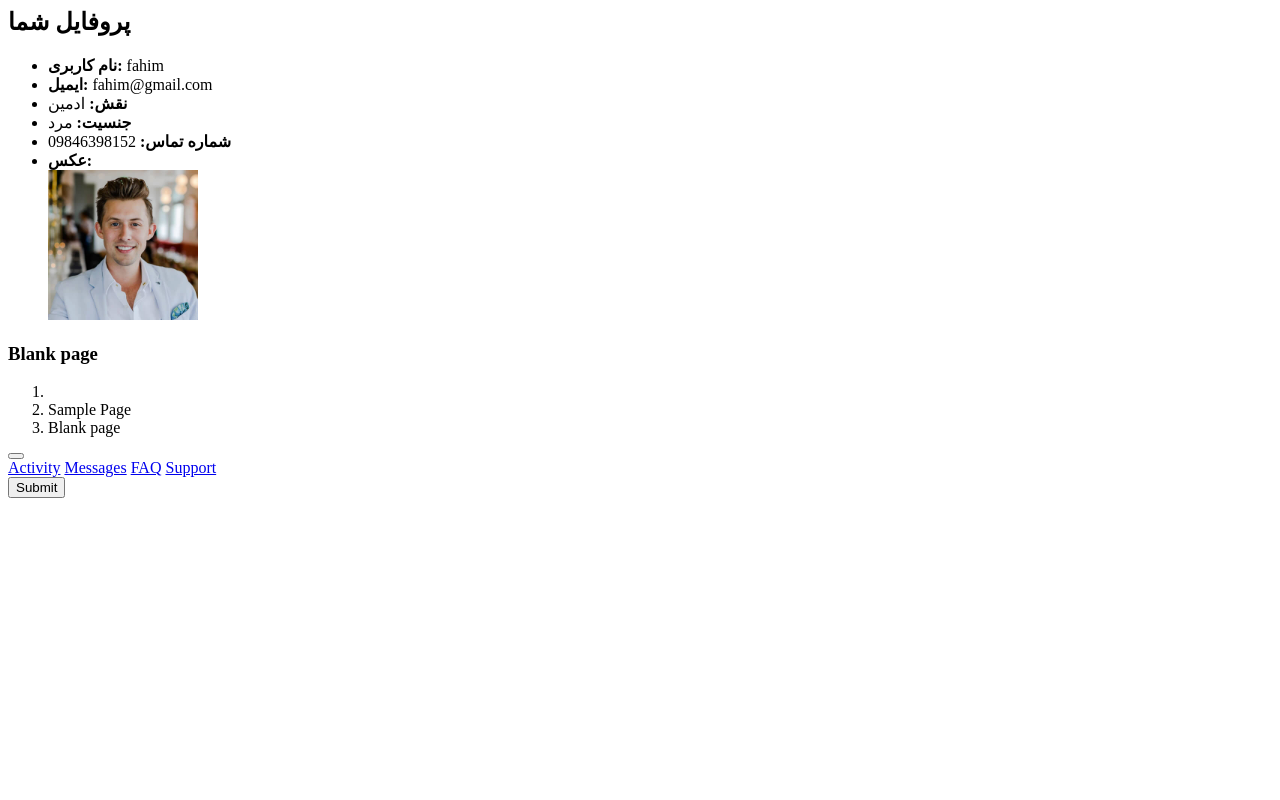
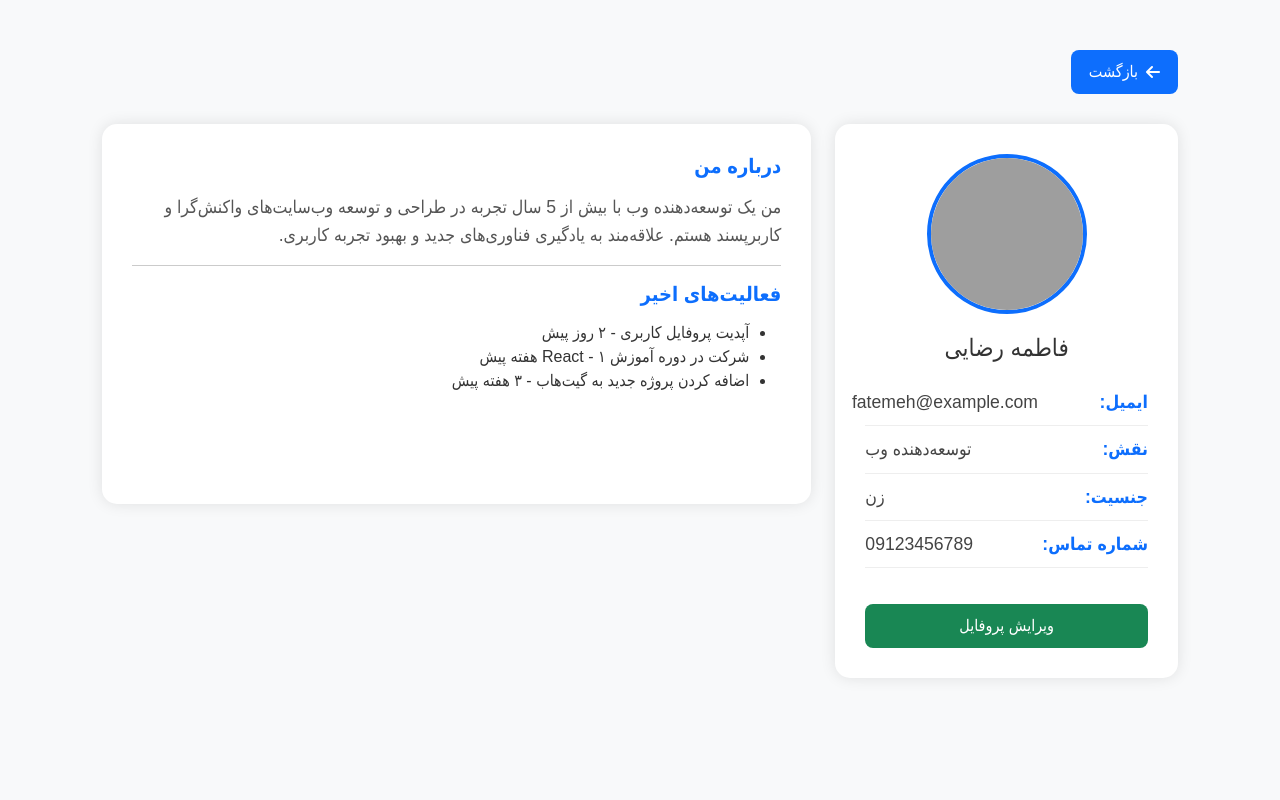
Before and after one commit to Ucmazar/school, a Django app: page /accounts/profile/ in a window 1280 px wide. Run offline with Django 5.2, Linux system fonts and the light colour scheme; a user stored in the database is signed in; grey boxes are pictures that could not be loaded.

Commit message:
add profile html

```diff
--- a/accounts/templates/accounts/profile.html
+++ b/accounts/templates/accounts/profile.html
@@ -1,44 +1,197 @@
+<!DOCTYPE html>
+<html lang="fa" dir="rtl">
+  <head>
+    <meta charset="UTF-8" />
+    <meta name="viewport" content="width=device-width, initial-scale=1" />
+    <title>پروفایل کاربری</title>
+    <link
+      href="https://cdn.jsdelivr.net/npm/bootstrap@5.3.0/dist/css/bootstrap.rtl.min.css"
+      rel="stylesheet"
+    />
+    <link
+      href="https://cdnjs.cloudflare.com/ajax/libs/font-awesome/6.4.0/css/all.min.css"
+      rel="stylesheet"
+    />
+    <style>
+      body {
+        background-color: #f8f9fa;
+        font-family: "Vazirmatn", sans-serif, Tahoma, sans-serif;
+        color: #333;
+      }
+      .container {
+        max-width: 1100px;
+        margin-top: 50px;
+      }
+      /* دکمه برگشت */
+      .btn-back {
+        background-color: #0d6efd;
+        color: white;
+        border: none;
+        padding: 10px 18px;
+        border-radius: 8px;
+        font-size: 1rem;
+        cursor: pointer;
+        display: inline-flex;
+        align-items: center;
+        gap: 8px;
+        transition: background-color 0.3s ease;
+        margin-bottom: 30px;
+      }
+      .btn-back:hover {
+        background-color: #0847c1;
+        color: white;
+      }
 
-  <div class="profile-container">
-    <h2>پروفایل شما</h2>
-    <ul>
-      <li><strong>نام کاربری:</strong> {{ user.username }}</li>
-      <li><strong>ایمیل:</strong> {{ user.email }}</li>
-      <li><strong>نقش:</strong> {{ user.get_role_display }}</li>
-      <li><strong>جنسیت:</strong> {{ user.get_gender_display }}</li>
-      <li><strong>شماره تماس:</strong> {{ user.phone_number }}</li>
-      {% if user.profile_picture %}
-        <li><strong>عکس:</strong><br><img src="{{ user.profile_picture.url }}" alt="Profile" width="150"></li>
-      {% endif %}
+      /* کارت پروفایل */
+      .profile-card {
+        background: white;
+        border-radius: 15px;
+        box-shadow: 0 0 15px rgb(0 0 0 / 0.1);
+        padding: 30px;
+      }
+
+      /* عکس پروفایل */
+      .profile-img {
+        width: 160px;
+        height: 160px;
+        border-radius: 50%;
+        object-fit: cover;
+        border: 4px solid #0d6efd;
+        margin-bottom: 20px;
+      }
+
+      /* اطلاعات پروفایل */
+      .profile-info li {
+        font-size: 1.1rem;
+        padding: 10px 0;
+        border-bottom: 1px solid #eee;
+        display: flex;
+        justify-content: space-between;
+        color: #444;
+      }
+      .profile-info li strong {
+        font-weight: 600;
+        color: #0d6efd;
+        min-width: 110px;
+        text-align: left;
+      }
+
+      /* دکمه ویرایش */
+      .btn-edit {
+        background-color: #198754;
+        color: white;
+        border: none;
+        padding: 10px 18px;
+        border-radius: 8px;
+        font-size: 1rem;
+        cursor: pointer;
+        width: 100%;
+        transition: background-color 0.3s ease;
+        margin-top: 20px;
+      }
+      .btn-edit:hover {
+        background-color: #145c32;
+        color: white;
+      }
+
+      /* بخش محتوا سمت راست */
+      .content-section {
+        background: white;
+        border-radius: 15px;
+        padding: 30px;
+        box-shadow: 0 0 15px rgb(0 0 0 / 0.1);
+        min-height: 380px;
+      }
+      .content-section h5 {
+        color: #0d6efd;
+        margin-bottom: 15px;
+        font-weight: 600;
+      }
+      .content-section p {
+        line-height: 1.6;
+        font-size: 1.1rem;
+        color: #555;
+      }
+
+      /* ریسپانسیو */
+      @media (max-width: 767px) {
+        .profile-img {
+          margin-left: auto;
+          margin-right: auto;
+          display: block;
+        }
+        .profile-info li {
+          flex-direction: column;
+          align-items: flex-start;
+        }
+        .profile-info li strong {
+          margin-bottom: 5px;
+        }
+      }
+    </style>
+  </head>
+  <body>
+    <div class="container">
+      <!-- دکمه برگشت -->
+      <button class="btn-back" onclick="window.history.back()">
+        <i class="fas fa-arrow-left"></i> بازگشت
+      </button>
+
+      <div class="row g-4">
+        <!-- ستون چپ: اطلاعات پروفایل -->
+        <div class="col-md-4">
+          <div class="profile-card text-center">
+            <!-- عکس پروفایل -->
+            <img
+              src="https://i.pravatar.cc/160?img=5"
+              alt="عکس پروفایل"
+              class="profile-img"
+            />
+            <!-- نام کاربر -->
+            <h4 class="mb-3">فاطمه رضایی</h4>
+            <!-- لیست اطلاعات -->
+            <ul
+              class="list-unstyled profile-info text-start mx-auto"
+              style="max-width: 320px"
+            >
+              <li>
+                <strong class="text-start">ایمیل:</strong> fatemeh@example.com
+              </li>
+              <li><strong class="text-start">نقش:</strong> توسعه‌دهنده وب</li>
+              <li><strong class="text-start">جنسیت:</strong> زن</li>
+              <li>
+                <strong class="text-start">شماره تماس:</strong> 09123456789
+              </li>
             </ul>
+            <!-- دکمه ویرایش -->
+            <button class="btn-edit">ویرایش پروفایل</button>
+          </div>
         </div>
 
-  <div class="content-header">
-		<div class="d-flex align-items-center">
-			<div class="mr-auto">
-				<h3 class="page-title">Blank page</h3>
-				<div class="d-inline-block align-items-center">
-					<nav>
-						<ol class="breadcrumb">
-							<li class="breadcrumb-item"><a href="#"><i class="mdi mdi-home-outline"></i></a></li>
-							<li class="breadcrumb-item" aria-current="page">Sample Page</li>
-							<li class="breadcrumb-item active" aria-current="page">Blank page</li>
-						</ol>
-					</nav>
-				</div>
-			</div>
-			<div class="right-title">
-				<div class="dropdown">
-					<button class="btn btn-outline dropdown-toggle no-caret" type="button" data-toggle="dropdown"><i class="mdi mdi-dots-horizontal"></i></button>
-					<div class="dropdown-menu dropdown-menu-right">
-					  <a class="dropdown-item" href="#"><i class="mdi mdi-share"></i>Activity</a>
-					  <a class="dropdown-item" href="#"><i class="mdi mdi-email"></i>Messages</a>
-					  <a class="dropdown-item" href="#"><i class="mdi mdi-help-circle-outline"></i>FAQ</a>
-					  <a class="dropdown-item" href="#"><i class="mdi mdi-settings"></i>Support</a>
-					  <div class="dropdown-divider"></div>
-					  <button type="button" class="btn btn-success">Submit</button>
+        <!-- ستون راست: محتوای بیشتر -->
+        <div class="col-md-8">
+          <div class="content-section">
+            <h5>درباره من</h5>
+            <p>
+              من یک توسعه‌دهنده وب با بیش از 5 سال تجربه در طراحی و توسعه
+              وب‌سایت‌های واکنش‌گرا و کاربرپسند هستم. علاقه‌مند به یادگیری
+              فناوری‌های جدید و بهبود تجربه کاربری.
+            </p>
+
+            <hr />
+
+            <h5>فعالیت‌های اخیر</h5>
+            <ul>
+              <li>آپدیت پروفایل کاربری - ۲ روز پیش</li>
+              <li>شرکت در دوره آموزش React - ۱ هفته پیش</li>
+              <li>اضافه کردن پروژه جدید به گیت‌هاب - ۳ هفته پیش</li>
+            </ul>
           </div>
         </div>
       </div>
     </div>
-	</div>
+
+    <!-- اسکریپت بوت‌استرپ -->
+    <script src="https://cdn.jsdelivr.net/npm/bootstrap@5.3.0/dist/js/bootstrap.bundle.min.js"></script>
+  </body>
+</html>
```
Also changed, not shown: no complete.txt (deleted, +0 -20 lines), db.sqlite3. Lines whose indentation alone changed are shown as unchanged.
